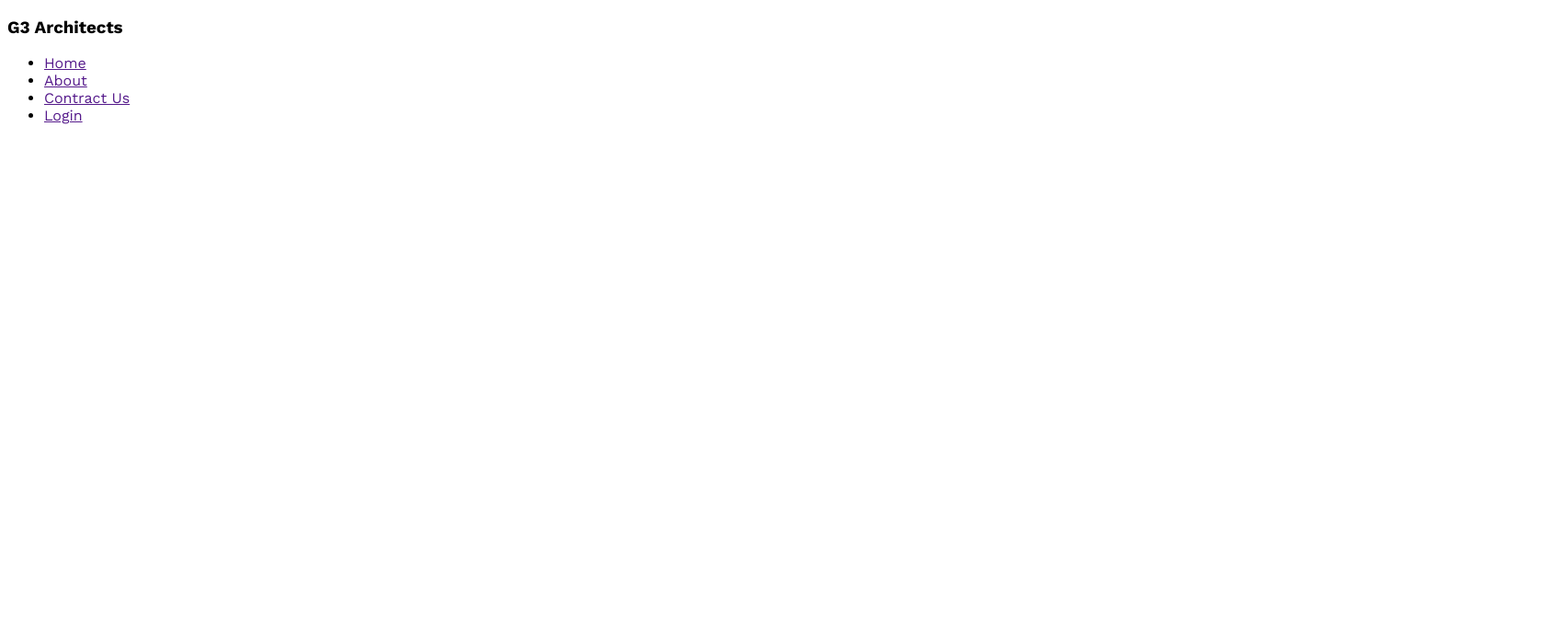
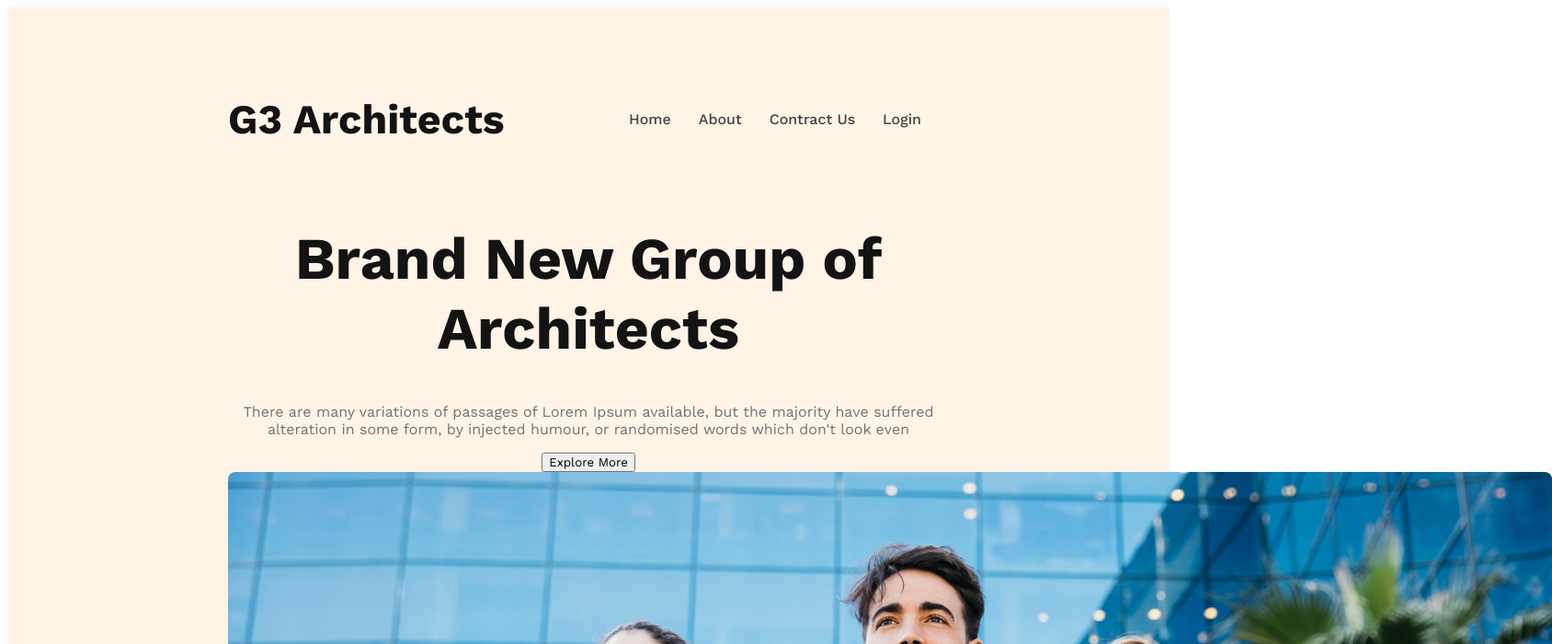
Before and after one commit to HalderUjjwal/g3-architects-website, a plain HTML site: page index.html in a window 1280 px wide. Shown: the top 700 px of the page at 92% size, 1688 px wide, since content can reach past the window. Drawn offline with nearby package versions, Linux system fonts and the light colour scheme.

Commit message:
banner content added

```diff
--- a/index.html
+++ b/index.html
@@ -9,7 +9,7 @@
   <body>
     <header>
       <nav>
-        <h3>G3 Architects</h3>
+        <h3 class="nav-title">G3 Architects</h3>
         <ul>
           <li><a href="">Home</a></li>
           <li><a href="">About</a></li>
@@ -17,6 +17,18 @@
           <li><a href="">Login</a></li>
         </ul>
       </nav>
+      <div class="banner">
+        <div class="banner-content">
+          <h1 class="banner-title">Brand New Group of Architects</h1>
+          <p class="banner-description">
+            There are many variations of passages of Lorem Ipsum available, but
+            the majority have suffered alteration in some form, by injected
+            humour, or randomised words which don't look even
+          </p>
+          <button class="btn-primary">Explore More</button>
+        </div>
+        <img src="images/banner.png" alt="" />
+      </div>
     </header>
     <main></main>
     <footer></footer>
--- a/slyles/architect.css
+++ b/slyles/architect.css
@@ -1,7 +1,62 @@
 /* work sans fonts */
 @import url("https://fonts.googleapis.com/css2?family=Lato:wght@300;400;700&family=Work+Sans:wght@400;500;600;700;800&display=swap");
 
+/* shared styles */
 * {
   font-family: "Lato", sans-serif;
   font-family: "Work Sans", sans-serif;
 }
+
+.btn-primary{
+
+}
+
+/* header styles */
+header{
+    background: rgba(255, 144, 14, 0.10);
+    padding: 50px 240px;
+}
+
+nav{
+    display: flex;
+    justify-content: space-between;
+    align-items: center;
+}
+
+.nav-title{
+    font-size: 2.8rem;
+    font-weight: 700;
+    color: #131313;
+}
+
+nav > ul{
+    display: flex;
+}
+
+nav li{
+    list-style: none;
+    margin-right: 30px;
+    font-weight: 500;
+    font-size: 1rem;
+}
+
+nav li a{
+    text-decoration: none;
+    color: #424242;
+}
+
+/* banner styles */
+.banner-content{
+    max-width: 800px;
+    text-align: center;
+    margin: 0 auto;
+}
+
+.banner-title{
+    font-size: 4rem;
+    font-weight: 700;
+    color: #131313;
+}
+.banner-description{
+    color: #727272;
+}
```
